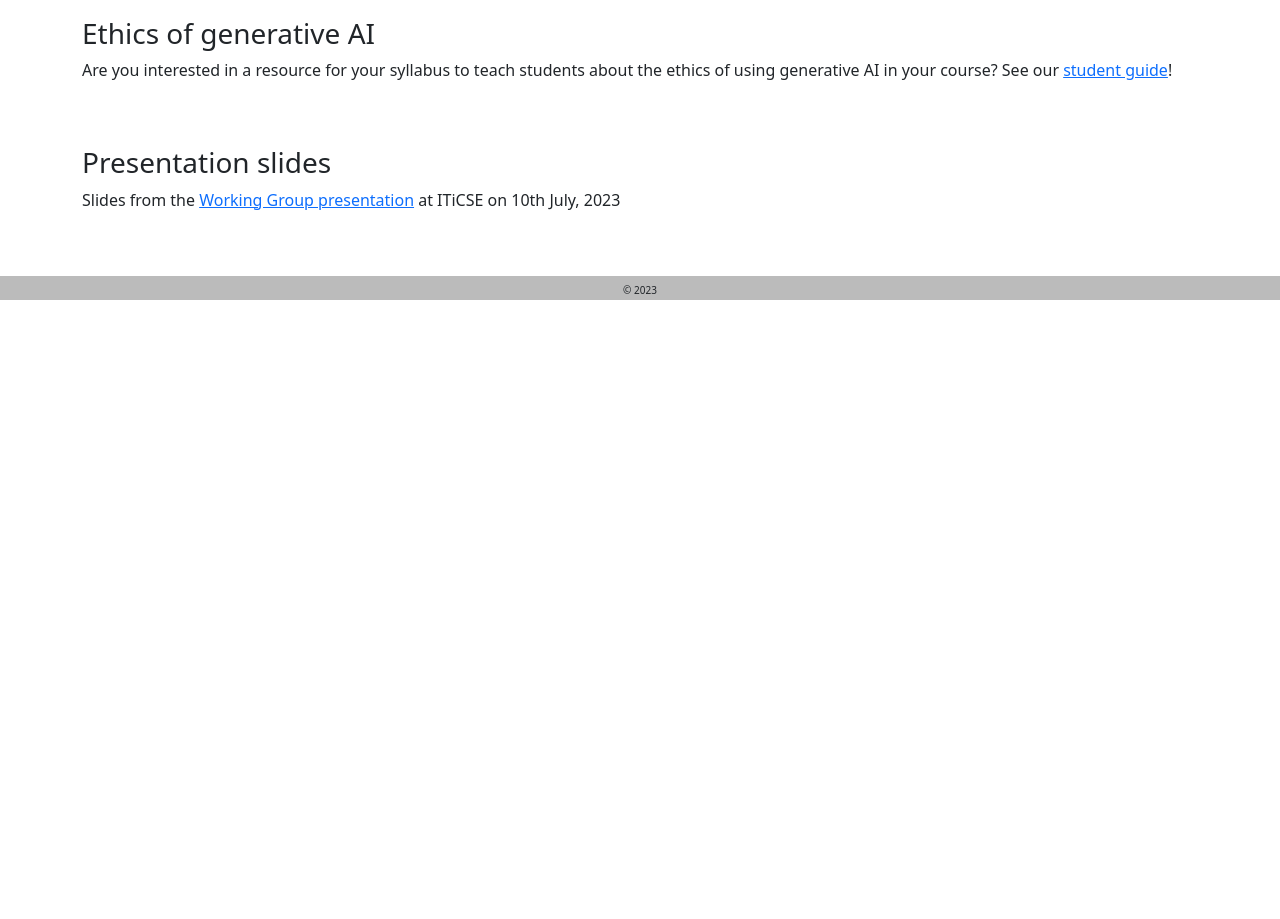
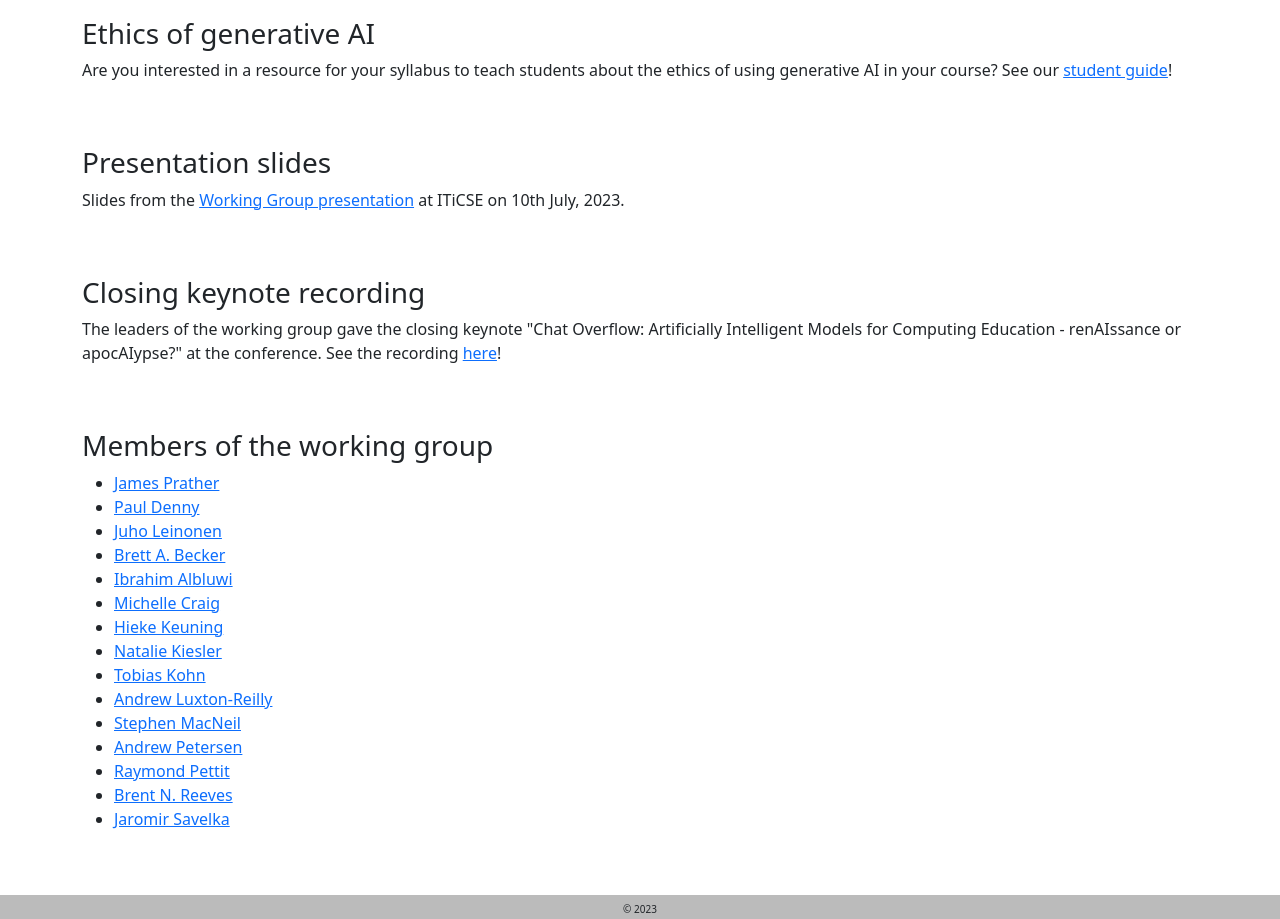
Before and after one commit to iticse23-generative-ai/iticse23-generative-ai.github.io, a plain HTML site: page index.html in a window 1280 px wide. Shown: the part 862-1781 px from the top of the page. Before the commit the page ends 1162 px from the top, so only its background shows below. Drawn offline with Linux system fonts and the light colour scheme.

Commit message:
Update student guide and add members

```diff
--- a/index.html
+++ b/index.html
@@ -128,7 +128,7 @@ students will remain motivated to learn?</p>
 <div class="container">
 	<div class="row">
 		<div class="col">
-			<p>Are you interested in a resource for your syllabus to teach students about the ethics of using generative AI in your course? See our <a href=media/ITiCSE_2023_WG4_Mature_Draft_Jul_9_2023_AppendixD.pdf>student guide</a>!</p>
+			<p>Are you interested in a resource for your syllabus to teach students about the ethics of using generative AI in your course? See our <a href=media/Student_Guide_For_Web.pdf>student guide</a>!</p>
 		</div>
 	</div>
 </div>
@@ -160,11 +160,58 @@ students will remain motivated to learn?</p>
 <div class="container">
 	<div class="row">
 		<div class="col">
-			<p>Slides from the <a href="media/ITiCSE-WG4-Presentation.pdf">Working Group presentation</a> at ITiCSE on 10th July, 2023</p>
+			<p>Slides from the <a href="media/ITiCSE-WG4-Presentation.pdf">Working Group presentation</a> at ITiCSE on 10th July, 2023.</p>
 		</div>
 	</div>
 </div>
 
+<div class="container pt-5">
+	<div class="row">
+		<div class="col">
+			<h3 class="fw-light">Closing keynote recording</h3>
+		</div>
+	</div>
+</div>
+
+<div class="container">
+	<div class="row">
+		<div class="col">
+			<p>The leaders of the working group gave the closing keynote "Chat Overflow: Artificially Intelligent Models for Computing Education - renAIssance or apocAIypse?" at the conference. See the recording <a href="https://www.youtube.com/watch?v=KwVcRXQc3IU">here</a>!</p>
+		</div>
+	</div>
+</div>
+
+<div class="container pt-5">
+	<div class="row">
+		<div class="col">
+			<h3 class="fw-light">Members of the working group</h3>
+		</div>
+	</div>
+</div>
+
+<div class="container">
+	<div class="row">
+		<div class="col">
+			<ul>
+				<li><a href="http://jamesprather.com/" target="_blank">James Prather</a></li>
+				<li><a href="https://www.cs.auckland.ac.nz/~paul/" target="_blank">Paul Denny</a></li>
+				<li><a href="https://juholeinonen.com/" target="_blank">Juho Leinonen</a></li>
+				<li><a href="https://www.brettbecker.com/" target="_blank">Brett A. Becker</a></li>
+				<li><a href="https://ialbluwi.github.io/" target="_blank">Ibrahim Albluwi</a></li>
+				<li><a href="https://michellecraig.github.io/" target="_blank">Michelle Craig</a></li>
+				<li><a href="http://www.hkeuning.nl/" target="_blank">Hieke Keuning</a></li>
+				<li><a href="https://www.th-nuernberg.de/person/kiesler-natalie/" target="_blank">Natalie Kiesler</a></li>
+				<li><a href="https://tobiaskohn.ch/" target="_blank">Tobias Kohn</a></li>
+				<li><a href="https://www.cs.auckland.ac.nz/~andrew/" target="_blank">Andrew Luxton-Reilly</a></li>
+				<li><a href="http://stevemacn.github.io/" target="_blank">Stephen MacNeil</a></li>
+				<li><a href="http://andrewpetersen.info/" target="_blank">Andrew Petersen</a></li>
+				<li><a href="https://engineering.virginia.edu/faculty/raymond-pettit" target="_blank">Raymond Pettit</a></li>
+				<li><a href="https://acu.edu/faculty/brent-reeves/" target="_blank">Brent N. Reeves</a></li>
+				<li><a href="https://www.cs.cmu.edu/~jsavelka/" target="_blank">Jaromir Savelka</a></li>
+			</ul>
+		</div>
+	</div>
+</div>
 
 
 <!-- ==================================================================================== -->
```
Also changed, not shown: 1 other file.
